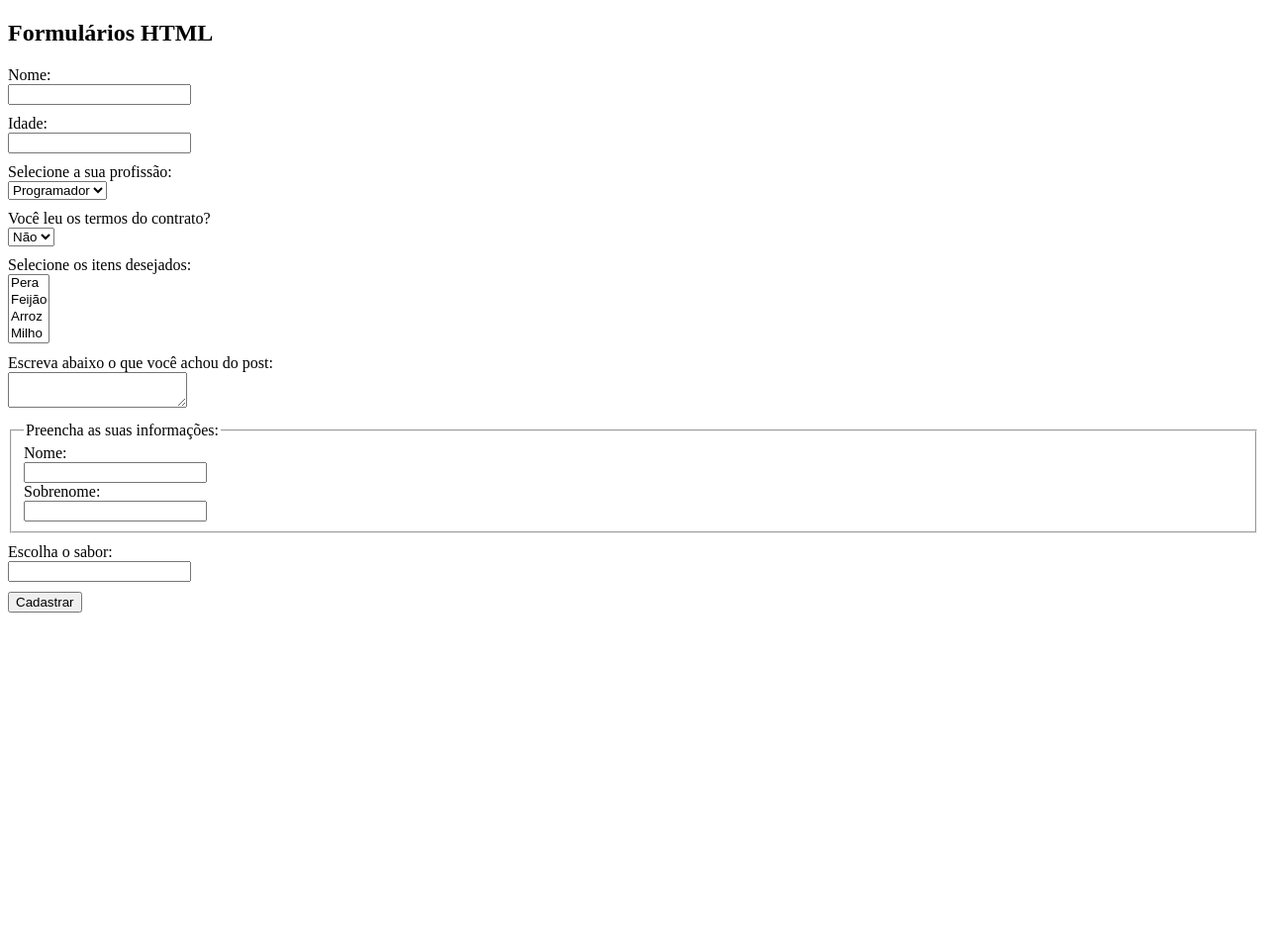
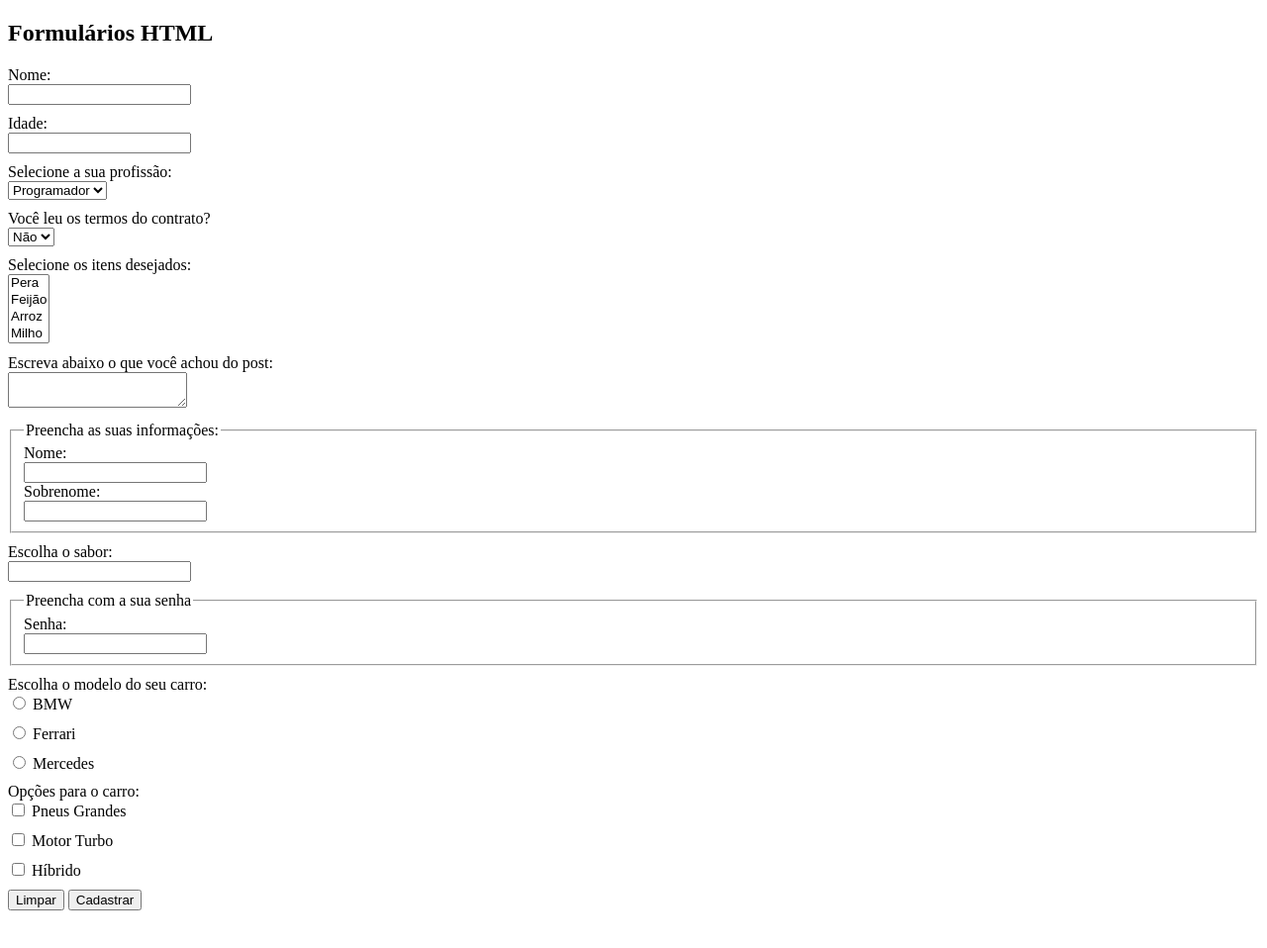
Before and after one commit to heitorlupino/html-css-js-ts-react, a plain HTML site: page Seção5_Formulario/index.html in a window 1280 px wide. Shown: the top 958 px of the page at 99% size. Drawn offline with Linux system fonts and the light colour scheme.

Commit message:
aprendendo sobre input

```diff
--- a/Seção5_Formulario/css/style.css
+++ b/Seção5_Formulario/css/style.css
@@ -11,3 +11,9 @@ div{
 div input, div label{
     display: block;
 }
+
+.radio label,
+.radio input,
+.radio span{
+    display: inline-block;
+}
--- a/Seção5_Formulario/index.html
+++ b/Seção5_Formulario/index.html
@@ -75,6 +75,48 @@
                 <option value="Chocolate"></option>
             </datalist>
         </div>
+        <!-- 12 - Input password -->
+        <div>
+            <fieldset>
+                <legend>Preencha com a sua senha</legend>
+                <label for="password">Senha:</label>
+                <input type="password" name="password">
+            </fieldset>
+        </div>
+        <!-- 14 - Input radio -->
+        <div>
+            <label for="car_model">Escolha o modelo do seu carro:</label>
+            <div class="radio">
+                <input type="radio" value="bmw" name="car_model">
+                <label for="bmw">BMW</label>
+            </div>
+            <div class="radio">
+                <input type="radio" value="ferrari" name="car_model">
+                <label for="ferrari">Ferrari</label>
+            </div>
+            <div class="radio">
+                <input type="radio" value="mercedes" name="car_model">
+                <label for="mercedes">Mercedes</label>
+            </div>
+        </div>
+        <!-- 15 - Input checkbox -->
+        <div>
+            <label for="optionals">Opções para o carro:</label>
+            <div class="radio">
+                <input type="checkbox" name="optionals[]" value="big_tires">
+                <label for="big_tires">Pneus Grandes</label>
+            </div>
+            <div class="radio">
+                <input type="checkbox" name="optionals[]" value="turbo_engine">
+                <label for="turbo_engine">Motor Turbo</label>
+            </div>
+            <div class="radio">
+                <input type="checkbox" name="optionals[]" value="hybrid">
+                <label for="hybrid">Híbrido</label>
+            </div>
+        </div>
+        <!-- 13 - Reiniciando o form -->
+        <input type="reset" value="Limpar">
         <!-- 5 - Envio de form -->
         <input type="submit" value="Cadastrar">
     </form>
```
